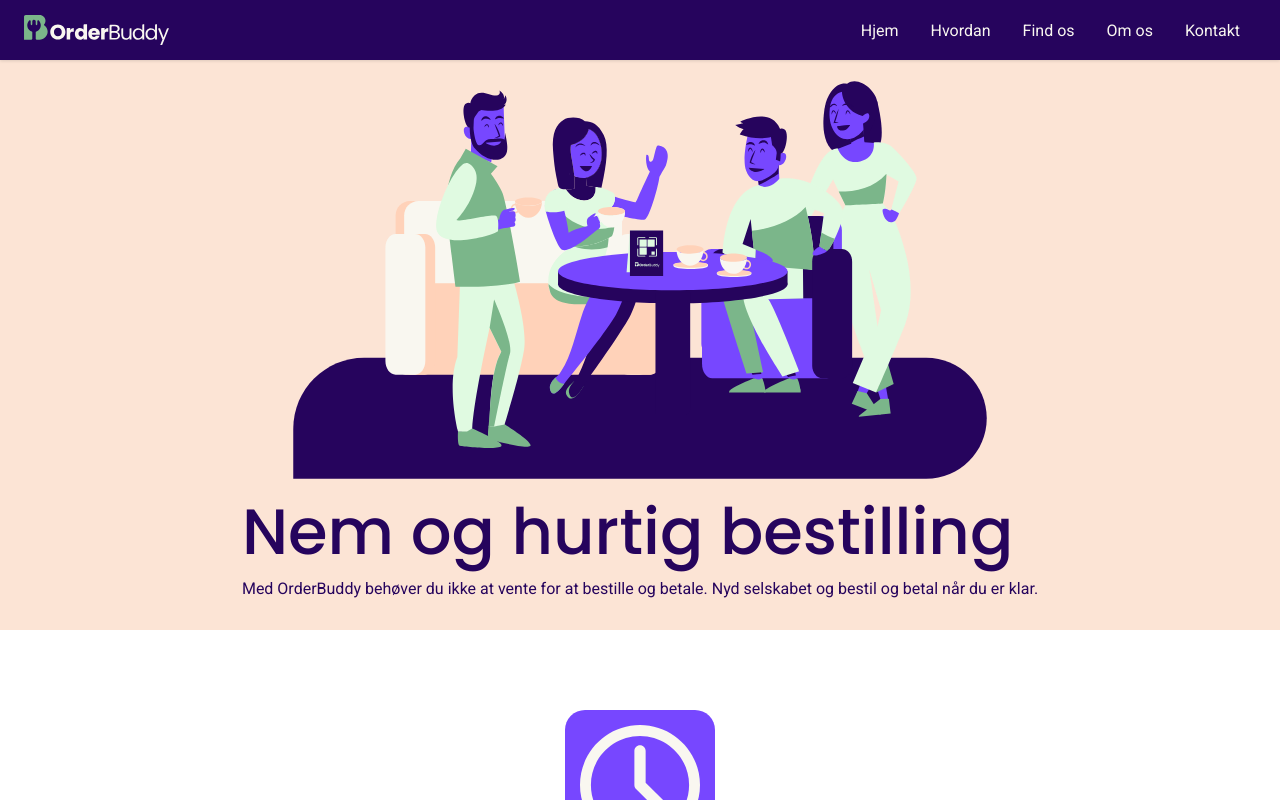
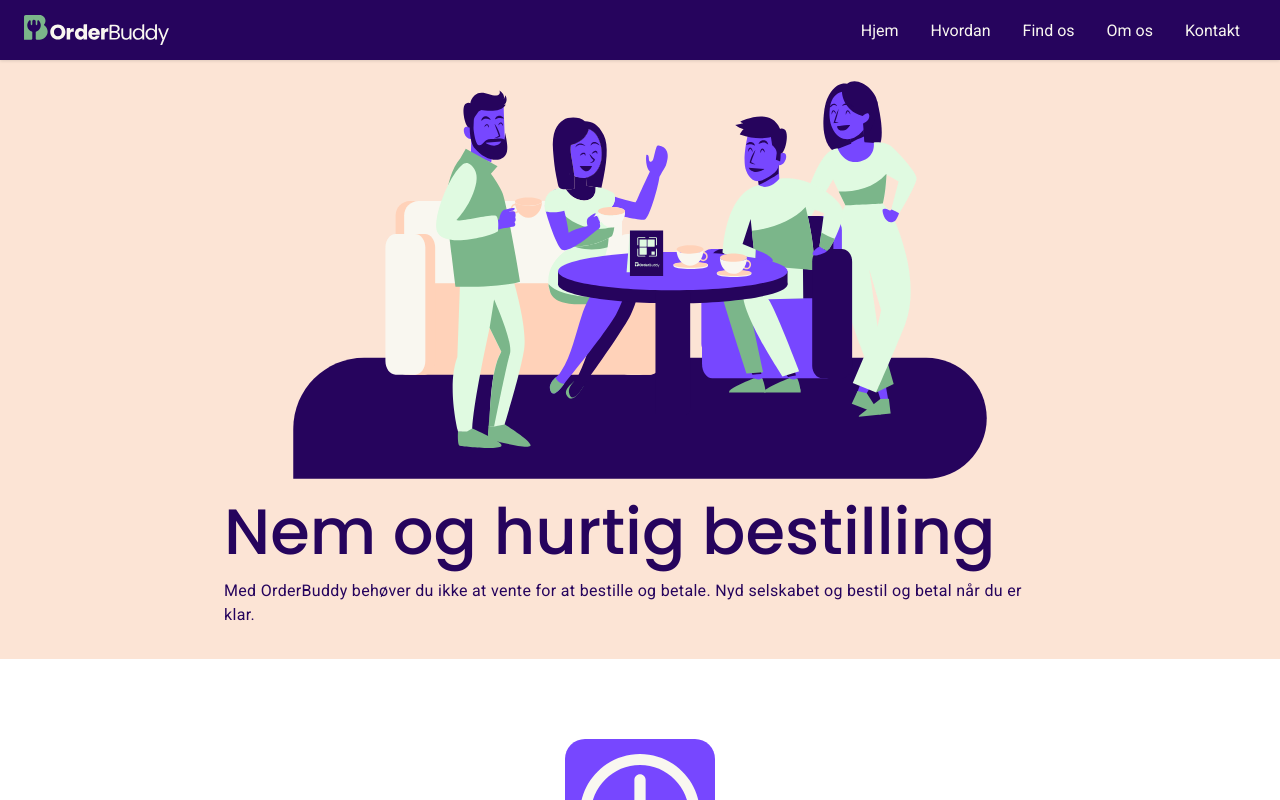
Before and after one commit to chri779r/OrderBuddy, a React (Vite) app: page / in a window 1280 px wide. Shown: the top 800 px of the page. Built offline with nearby package versions, Linux system fonts and the light colour scheme.

Commit message:
font style changes

```diff
--- a/src/baseStyles/typo.scss
+++ b/src/baseStyles/typo.scss
@@ -40,6 +40,8 @@ h4{
 p {
     font-family: 'Roboto', sans-serif;
     font-size: 1rem;
+    line-height: 1.5rem;
+    letter-spacing: .02rem;
 }
 
 
```
